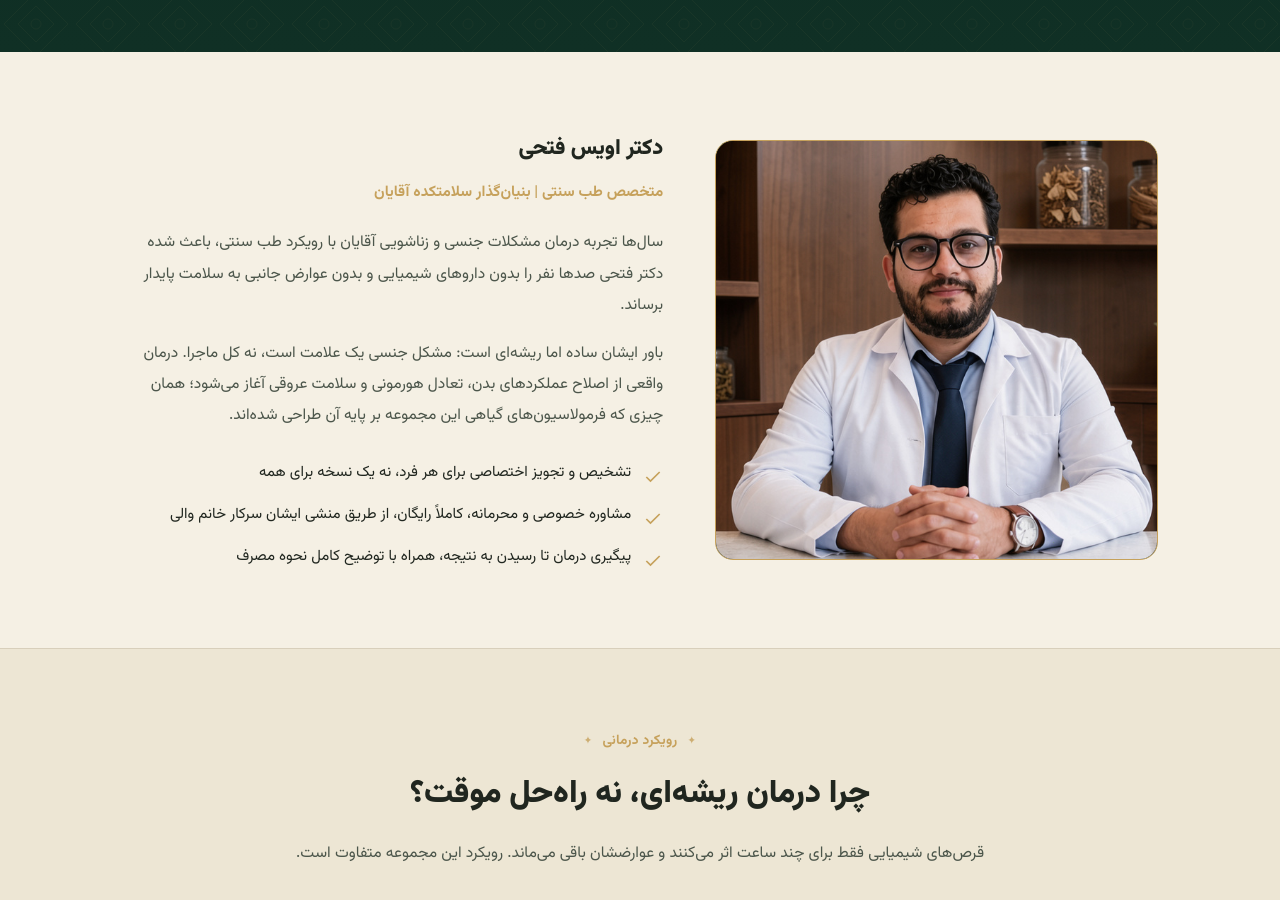
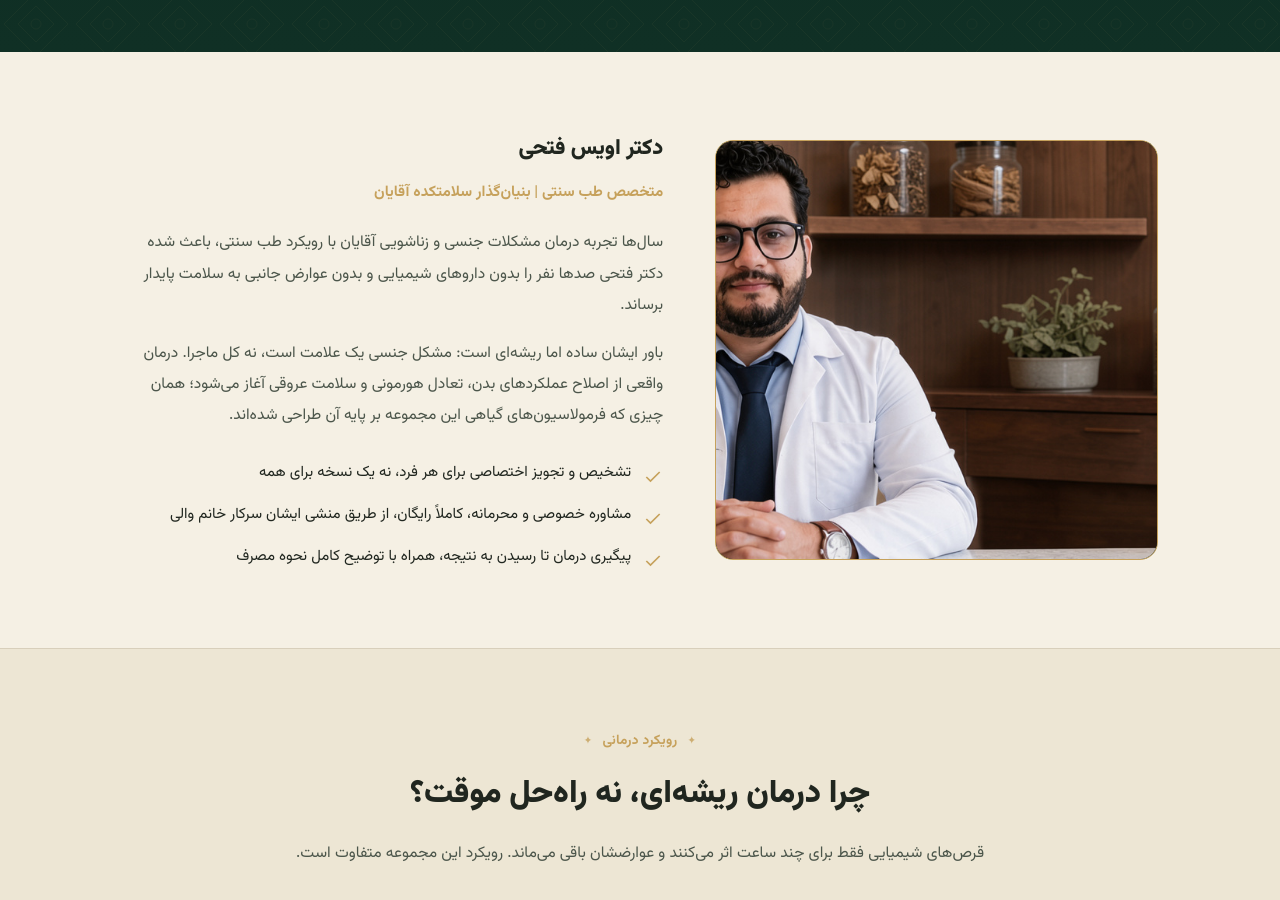
Before and after one commit to mehrshad-noroozi/dr-fathi-store, a plain HTML site: page index.html in a window 1280 px wide. Shown: the part 1020-1920 px from the top of the page. Drawn offline with Linux system fonts and the light colour scheme.

Commit message:
Crop doctor photo to remove white frame

```diff
--- a/index.html
+++ b/index.html
@@ -164,7 +164,7 @@ section{padding:76px 0}
 .doc-grid{display:grid;grid-template-columns:.9fr 1.1fr;gap:52px;align-items:center}
 @media(max-width:840px){.doc-grid{grid-template-columns:1fr;gap:36px}}
 .doc-photo{min-height:420px}
-.doc-photo img{object-position:28% center}
+.doc-photo img{object-position:center center;transform:scale(1.10);}
 @media(max-width:840px){.doc-photo{min-height:300px}}
 .doc-text h3{font-weight:900;font-size:1.35rem;margin-bottom:6px}
 .doc-text .doc-title{color:var(--gold);font-weight:700;font-size:.95rem;margin-bottom:20px}
```
